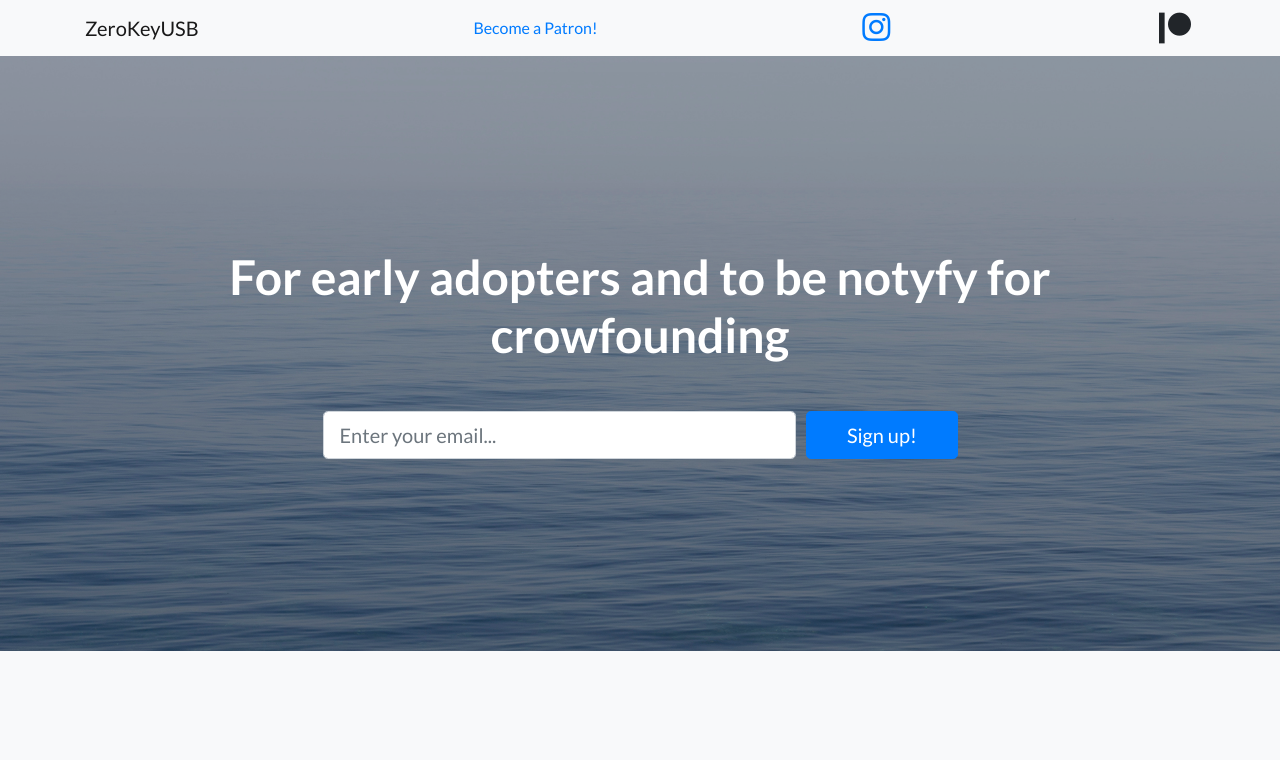
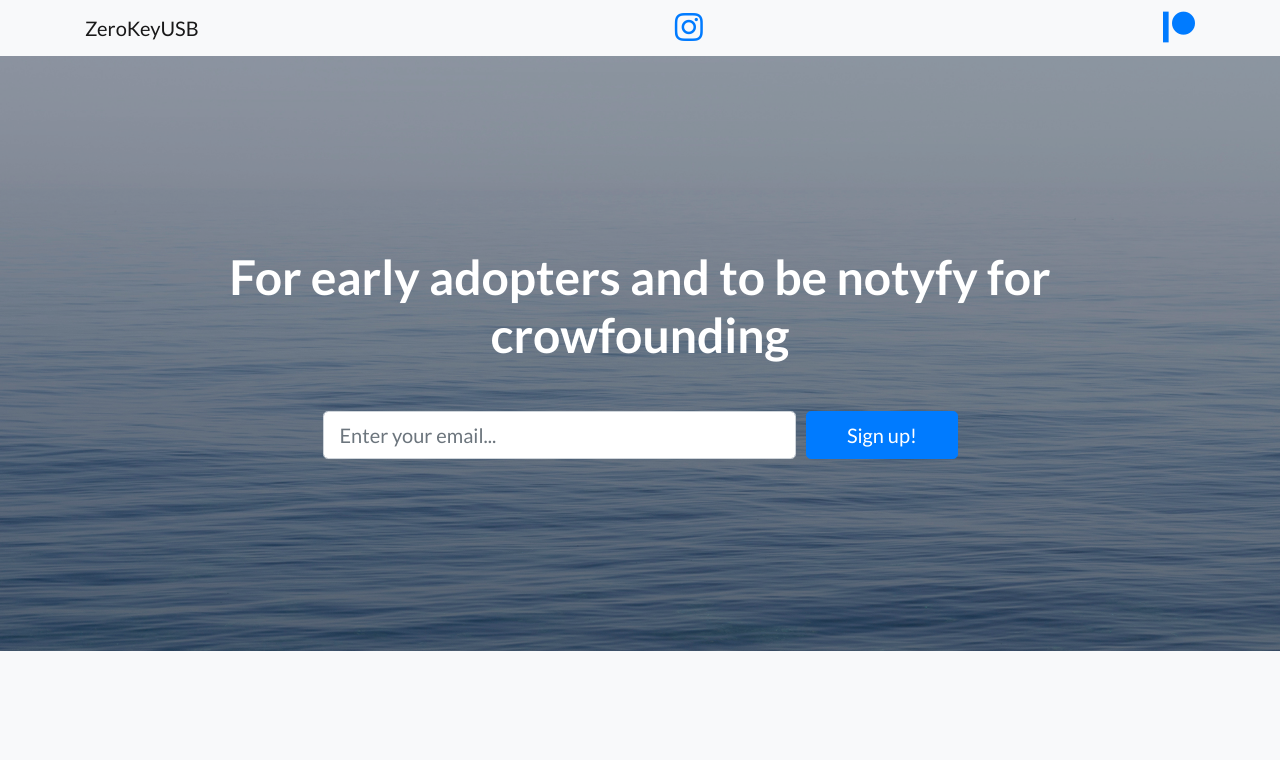
Before and after one commit to zerokeyusb/bootstrap, a website: page index.html in a window 1280 px wide. Shown: the top 760 px of the page. Drawn offline with Linux system fonts and the light colour scheme.

Commit message:
Update index.html

```diff
--- a/index.html
+++ b/index.html
@@ -29,11 +29,12 @@
   <nav class="navbar navbar-light bg-light static-top">
     <div class="container">
       <a class="navbar-brand" href="#">ZeroKeyUSB</a>
-      <a href="https://www.patreon.com/bePatron?u=40996924" data-patreon-widget-type="become-patron-button">Become a Patron!</a><script async src="https://c6.patreon.com/becomePatronButton.bundle.js"></script>
-                  <a href="https://www.instagram.com/zerokeyusb">
-                <i class="fab fa-instagram fa-2x fa-fw"></i>
+      <a href="https://www.instagram.com/zerokeyusb">
+                <i class="fab fa-instagram fa-2x "></i>
               </a>
-      <i class="fab fa-patreon fa-2x fa-fw"></i>
+      <a href="https://www.patreon.com/bePatron?u=40996924">
+                <i class="fab fa-patreon fa-2x "></i>
+             </a>
     </div>
   </nav>
 
```
